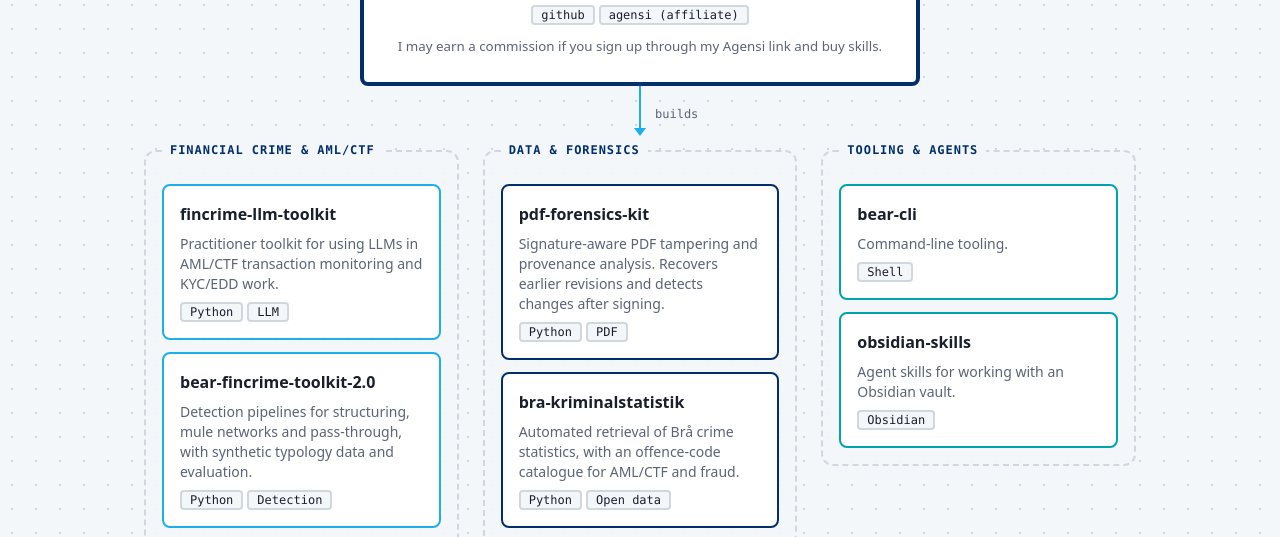
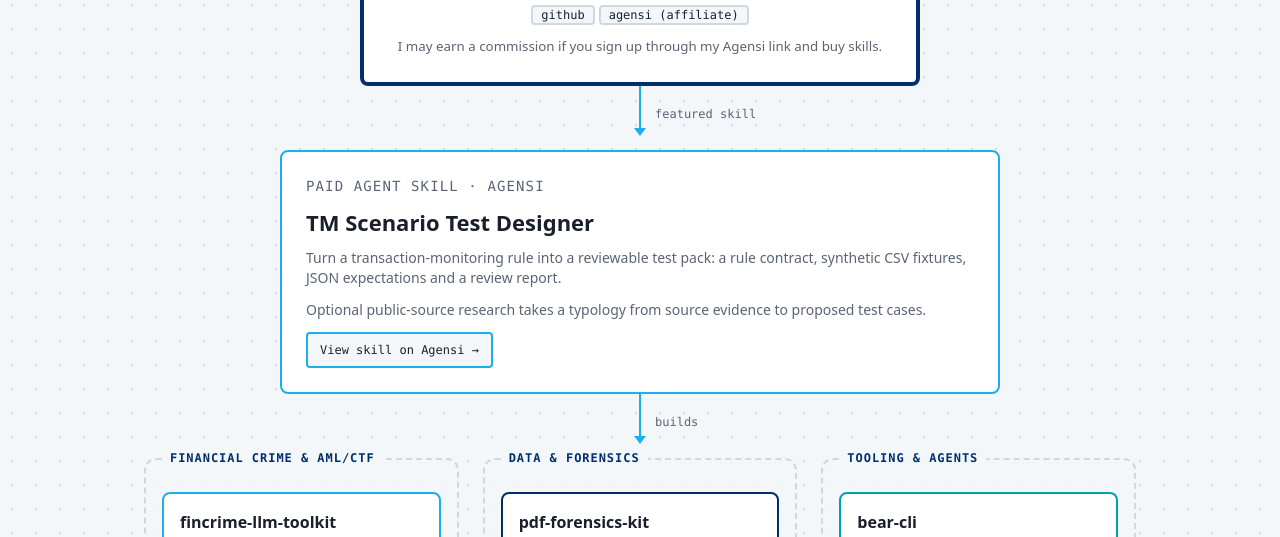
Before and after one commit to overjoyde/overjoyde.github.io, a plain HTML site: page index.html in a window 1280 px wide. Shown: the part 199-736 px from the top of the page. Drawn offline with Linux system fonts and the light colour scheme.

Commit message:
Feature TM Scenario Test Designer on portfolio

```diff
--- a/index.html
+++ b/index.html
@@ -4,7 +4,7 @@
   <meta charset="utf-8" />
   <meta name="viewport" content="width=device-width, initial-scale=1" />
   <title>overjoyde — Projects &amp; work</title>
-  <meta name="description" content="Projects and work by overjoyde: financial-crime analytics, AML/CTF tooling and document forensics." />
+  <meta name="description" content="Projects by overjoyde: transaction monitoring, AML/CTF and document forensics. Explore TM Scenario Test Designer, an agent skill for portable synthetic test packs." />
   <link rel="stylesheet" href="style.css" />
 </head>
 <body>
@@ -23,6 +23,18 @@
       </nav>
       <p><small>I may earn a commission if you sign up through my Agensi link and buy skills.</small></p>
     </header>
+
+    <div class="edge" aria-hidden="true"><span>featured skill</span></div>
+
+    <section class="node node--primary featured-skill" aria-labelledby="tm-skill-title">
+      <p class="node__kind">paid agent skill · Agensi</p>
+      <h2 id="tm-skill-title">TM Scenario Test Designer</h2>
+      <p>Turn a transaction-monitoring rule into a reviewable test pack: a rule contract, synthetic CSV fixtures, JSON expectations and a review report.</p>
+      <p>Optional public-source research takes a typology from source evidence to proposed test cases.</p>
+      <div class="node__ports">
+        <a href="https://www.agensi.io/skills/tm-scenario-test-designer">View skill on Agensi →</a>
+      </div>
+    </section>
 
     <div class="edge" aria-hidden="true"><span>builds</span></div>
 
--- a/style.css
+++ b/style.css
@@ -55,6 +55,10 @@ h1, h2, h3, p { margin: 0; }
 .node--root h1 { font-size: 24px; line-height: 32px; }
 .node--root p { font-size: 16px; line-height: 24px; }
 
+.featured-skill { width: 100%; max-width: 720px; padding: 24px; gap: 12px; }
+.featured-skill h2 { font-size: 22px; line-height: 28px; }
+.featured-skill .node__ports a { padding: 8px 12px; border-color: var(--primary); }
+
 /* Edges: vertical connector with arrowhead and label */
 .edge { position: relative; z-index: 1; height: 48px; margin-bottom: 16px; width: 2px; background: var(--primary); }
 .edge::after {
```
